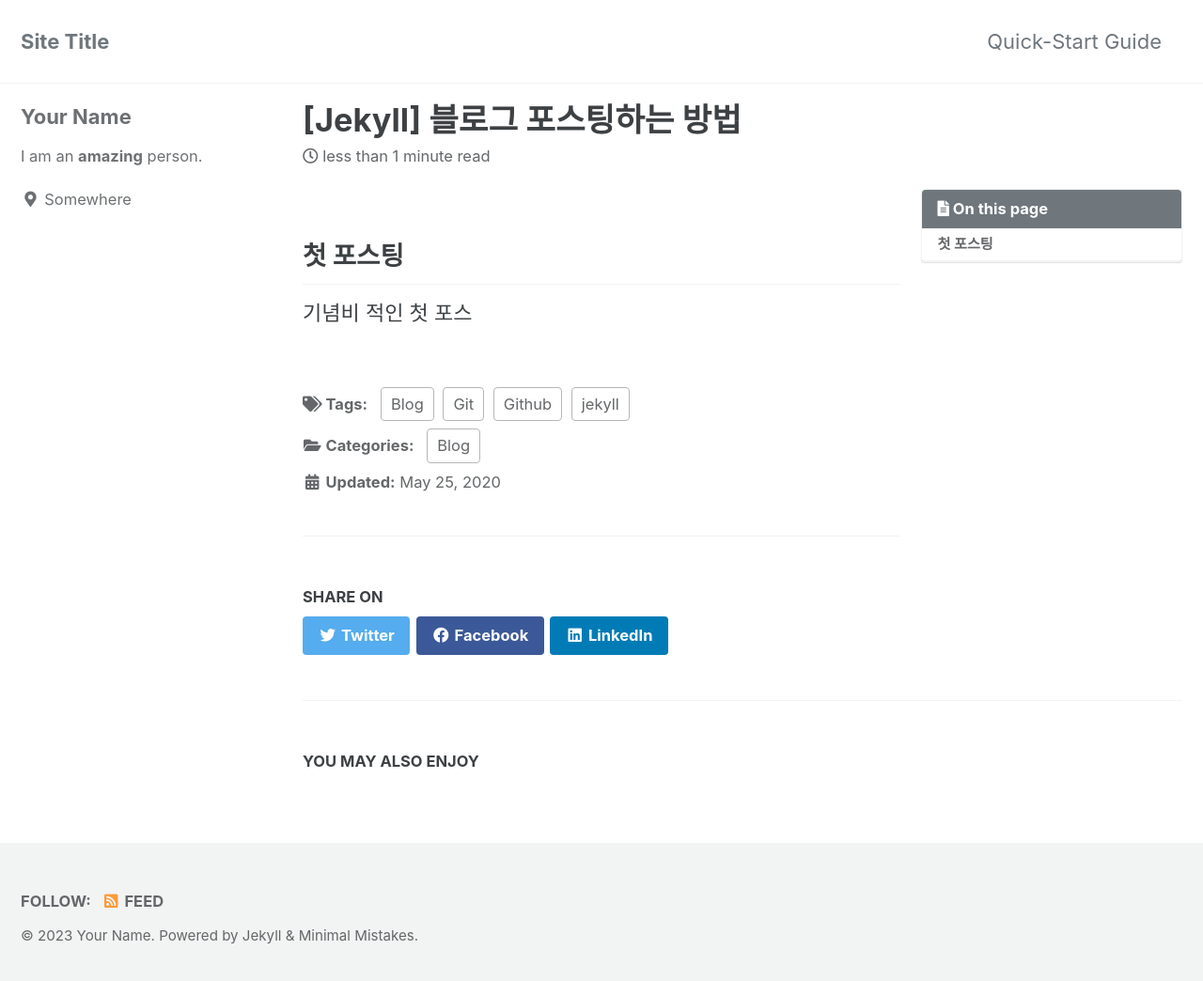
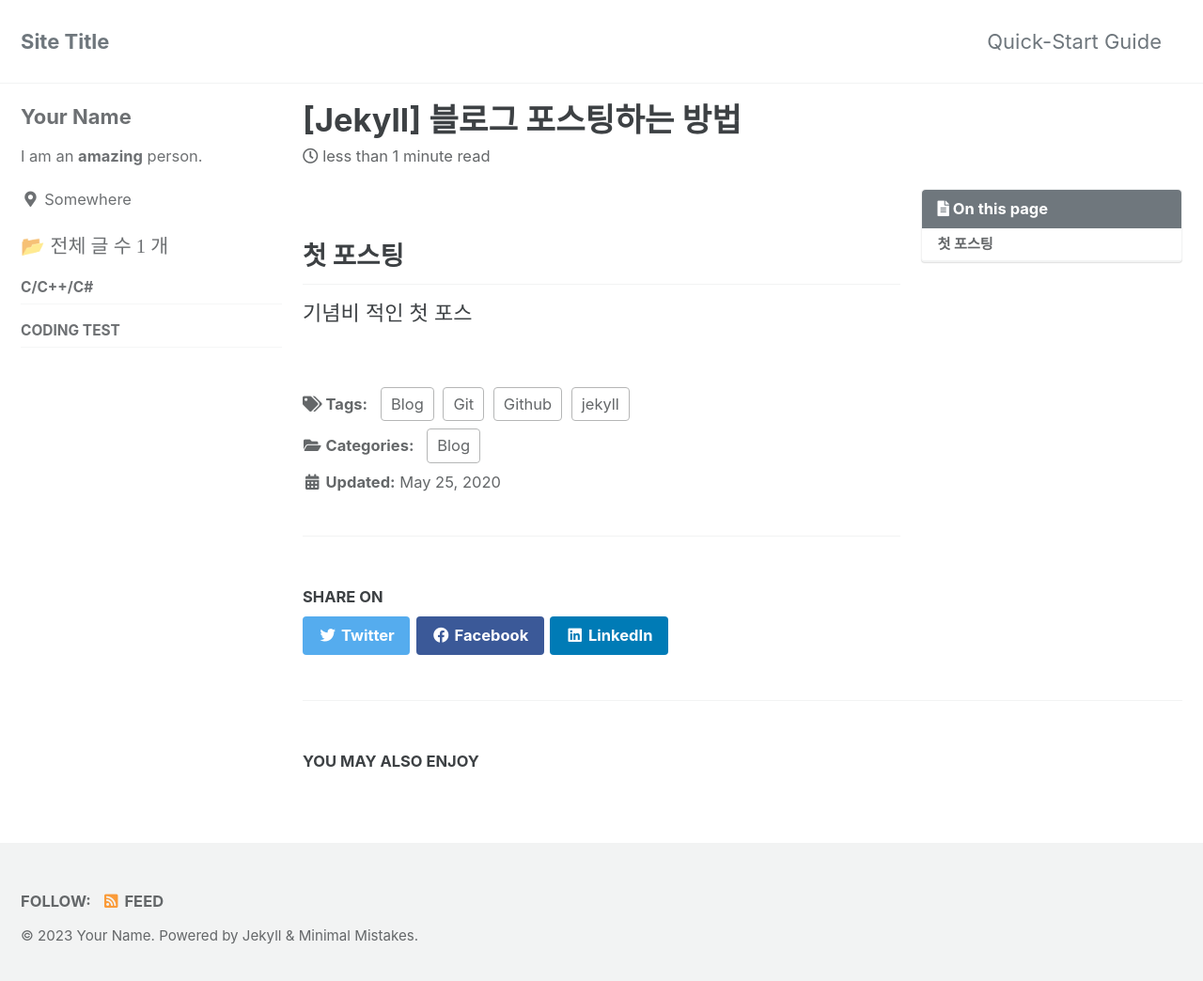
Before and after one commit to simjjy89/simjjy89.github.io, a Jekyll site: the page built from _posts/2023-03-11-포스트테스트.md, in a window 1280 px wide and 1052 px high. Shown: the top 1044 px of the window at 94% size. Built offline with Jekyll 4.4.1, drawn with Linux system fonts in a browser that asks for light colours; cached includes are drawn as plain includes.

Commit message:
사이드 바 활성화

```diff
--- a/_config.yml
+++ b/_config.yml
@@ -287,6 +287,8 @@ defaults:
       layout: single
       author_profile: true
       read_time: true
-      comments: # true
+      comments: true
       share: true
       related: true
+      mathjax: true
+      sidebar_main: true
--- /dev/null
+++ b/_includes/nav_list_main
@@ -0,0 +1,48 @@
+{% assign sum = site.posts | size %}
+
+<nav class="nav__list">
+  <input id="ac-toc" name="accordion-toc" type="checkbox" />
+  <label for="ac-toc">{{ site.data.ui-text[site.locale].menu_label }}</label>
+  <ul class="nav__items" id="category_tag_menu">
+      <!--전체 글 수-->
+      <li>
+            📂 <span style="font-family:'Cafe24Oneprettynight';">전체 글 수</style> <span style="font-family:'Coming Soon';">{{sum}}</style> <span style="font-family:'Cafe24Oneprettynight';">개</style>
+      </li>
+      <li>
+        <!--span 태그로 카테고리들을 크게 분류 ex) C/C++/C#-->
+        <span class="nav__sub-title">C/C++/C#</span>
+            <!--ul 태그로 같은 카테고리들 모아둔 페이지들 나열-->
+            <ul>
+                <!--Cpp 카테고리 글들을 모아둔 페이지인 /categories/cpp 주소의 글로 링크 연결-->
+                <!--category[1].size 로 해당 카테고리를 가진 글의 개수 표시-->
+                {% for category in site.categories %}
+                    {% if category[0] == "Cpp" %}
+                        <li><a href="/categories/cpp" class="">C ++ ({{category[1].size}})</a></li>
+                    {% endif %}
+                {% endfor %}
+            </ul>
+            <ul>
+                {% for category in site.categories %}
+                    {% if category[0] == "STL" %}
+                        <li><a href="/categories/stl" class="">C++ STL & 표준 ({{category[1].size}})</a></li>
+                    {% endif %}
+                {% endfor %}
+            </ul>
+        <span class="nav__sub-title">Coding Test</span>
+            <ul>
+                {% for category in site.categories %}
+                    {% if category[0] == "Algorithm" %}
+                        <li><a href="/categories/algorithm" class="">알고리즘 구현 (with C++) ({{category[1].size}})</a></li>
+                    {% endif %}
+                {% endfor %}
+            </ul>
+            <ul>
+                {% for category in site.categories %}
+                    {% if category[0] == "Programmers" %}
+                        <li><a href="/categories/programmers" class="">프로그래머스 ({{category[1].size}})</a></li>
+                    {% endif %}
+                {% endfor %}
+            </ul>
+      </li>
+  </ul>
+</nav>
--- a/_includes/sidebar.html
+++ b/_includes/sidebar.html
@@ -15,5 +15,10 @@
       {% include nav_list nav=page.sidebar.nav %}
     {% endif %}
   {% endif %}
+
+  {% if page.sidebar_main %}
+    {% include nav_list_main %}
+  {% endif %}
+
   </div>
 {% endif %}
```
